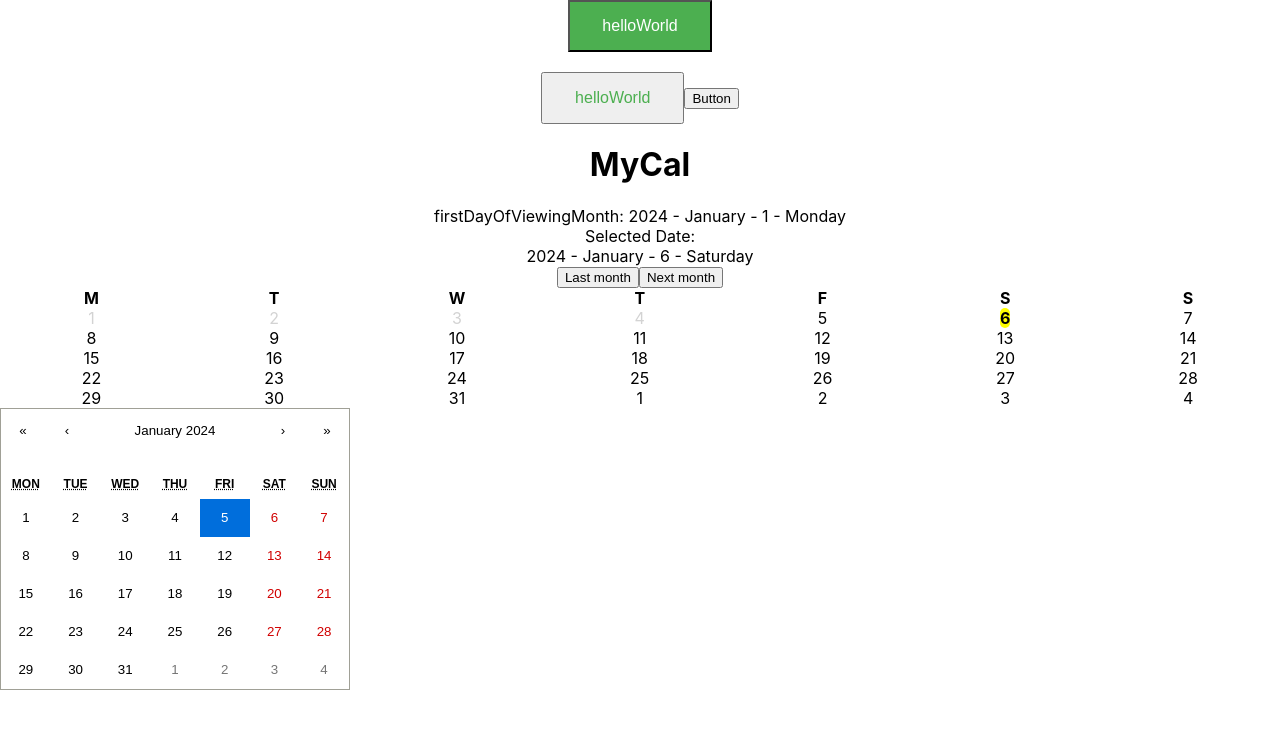
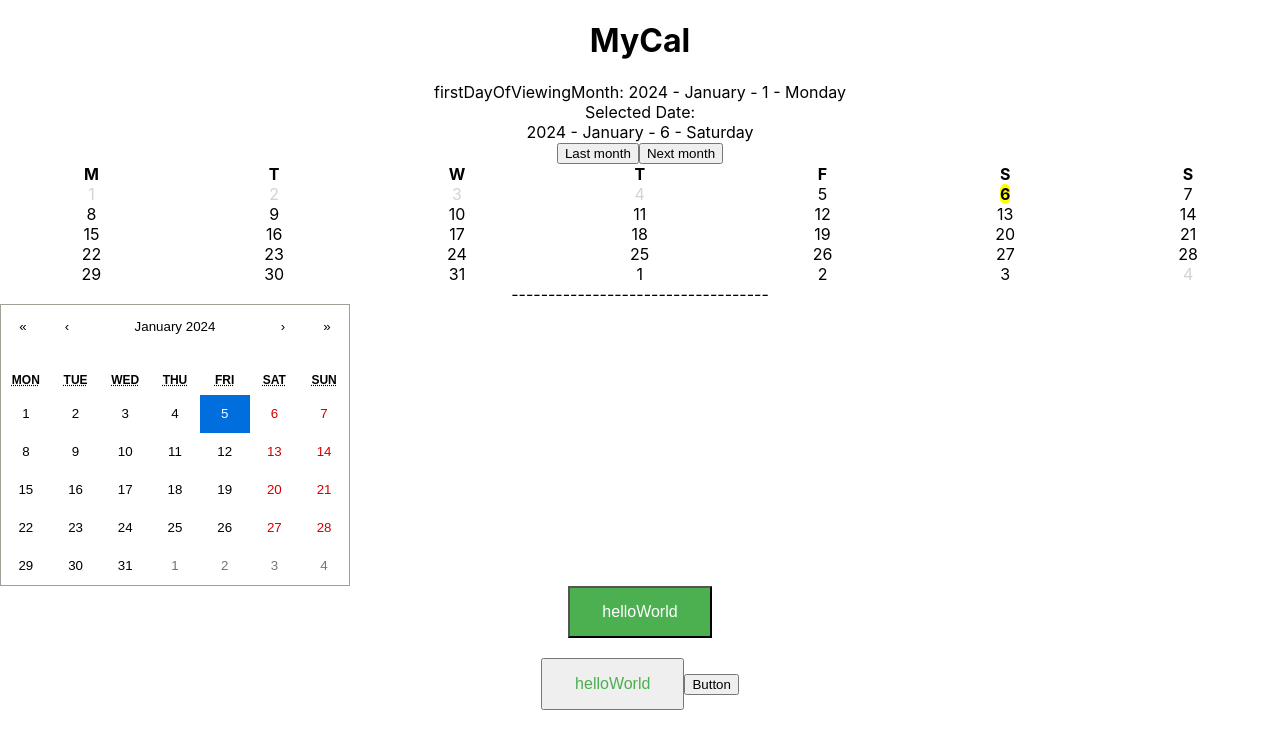
Before and after one commit to CH-coding-fire/MyCal2, a React (Create React App) app: page / in a window 1280 px wide. Shown: the top 748 px of the page. Built offline with nearby package versions, Linux system fonts and the light colour scheme.

Commit message:
fourth version, added animation, plus, ... unsure about Malay time

```diff
--- a/src/App.tsx
+++ b/src/App.tsx
@@ -7,12 +7,15 @@ import StyledButton from "./components/Buttons/Button";
 function App() {
     return (
         <div className="App">
+
+            <CalendarFutureOrder/>
+            <div>-----------------------------------</div>
+            <LibCal/>
+
             <StyledButton>helloWorld</StyledButton>
             <div><br/></div>
             <StyledButton variant='outline'>helloWorld</StyledButton>
             <button>Button</button>
-            <CalendarFutureOrder/>
-            <LibCal/>
         </div>
     );
 }
--- a/src/components/CalendarFutureOrder/CalendarFutureOrder.css
+++ b/src/components/CalendarFutureOrder/CalendarFutureOrder.css
@@ -12,3 +12,39 @@
 .title{
     font-weight: bold;
 }
+
+@keyframes swipeLeft {
+    0% { transform: translateX(0); }
+    100% { transform: translateX(-100%); }
+}
+
+@keyframes swipeRight {
+    0% { transform: translateX(0); }
+    100% { transform: translateX(100%); }
+}
+
+@keyframes incomingLeft {
+    0% { transform: translateX(100%); }
+    100% { transform: translateX(0); }
+}
+
+@keyframes incomingRight {
+    0% { transform: translateX(-100%); }
+    100% { transform: translateX(0); }
+}
+
+.animate-left {
+    animation: swipeLeft 0.125s forwards;
+}
+
+.animate-right {
+    animation: swipeRight 0.125s forwards;
+}
+
+.incoming-left {
+    animation: incomingLeft 0.125s forwards;
+}
+
+.incoming-right {
+    animation: incomingRight 0.125s forwards;
+}
--- a/src/components/CalendarFutureOrder/CalendarFutureOrder.tsx
+++ b/src/components/CalendarFutureOrder/CalendarFutureOrder.tsx
@@ -1,20 +1,21 @@
 import './CalendarFutureOrder.css'
-import {useState} from "react";
+import {useEffect, useState} from "react";
 import {getDateRange, getDayName, getNextDay} from "./services/getDateRange";
 import {DateRange} from "./services/DateRange";
 
-
 export function CalendarFutureOrder() {
-    const currentDate = new Date();
-    const firstDayOfCurrentMonth = new Date(currentDate.getFullYear(), currentDate.getMonth(), 1);
-    const [monthAndYear, setMonthAndYear] = useState<Date>(new Date(firstDayOfCurrentMonth))
+    const currentMalaysiaTime = new Date(new Date().toLocaleString("en-US", {timeZone: "Asia/Kuala_Lumpur"}));
+    const nextDayOfCurrentMalaysiaTime = getNextDay(currentMalaysiaTime)
+    // const currentDate = new Date();
+    const firstDateOfCurrentMonth = new Date(currentMalaysiaTime.getFullYear(), currentMalaysiaTime.getMonth(), 1);
+    const [monthAndYear, setMonthAndYear] = useState<Date>(new Date(firstDateOfCurrentMonth))
     const dayRange = getDateRange(monthAndYear)
-    const [selectedDate, setSelectedDate] = useState<Date | null>(getNextDay(currentDate))
+    const [selectedDate, setSelectedDate] = useState<Date | null>(nextDayOfCurrentMalaysiaTime)
     const handleSelectedDate = (dateObj: Date): void => {
         setSelectedDate(dateObj)
     }
 
-    const changeMonth = (monthDelta: number) => {
+    const changeMonth = (monthDelta: (1 | -1)) => {
         const newDate = new Date(
             monthAndYear.getFullYear(),
             monthAndYear.getMonth() + monthDelta,
@@ -23,6 +24,66 @@ export function CalendarFutureOrder() {
         setMonthAndYear(newDate);
         setSelectedDate(null)
     };
+
+
+    //start of animation
+
+    const [animation, setAnimation] = useState<string>('');
+    const [incomingAnimation, setIncomingAnimation] = useState<string>('');
+
+    let startX: number;
+    let endX: number;
+
+    const handleSwipe = (): void => {
+        const swipeDistance: number = endX - startX;
+        if (swipeDistance > 50) {
+            setAnimation('animate-right');
+            setTimeout(() => {
+                changeMonth(-1);
+                setIncomingAnimation('incoming-right');
+            }, 62.5); // Start the incoming animation earlier (half of 0.125s)
+            setTimeout(() => {
+                setAnimation('');
+                setIncomingAnimation('');
+            }, 125); // Reset animations after 0.125s
+        } else if (swipeDistance < -50) {
+            setAnimation('animate-left');
+            setTimeout(() => {
+                changeMonth(1);
+                setIncomingAnimation('incoming-left');
+            }, 62.5); // Start the incoming animation earlier
+            setTimeout(() => {
+                setAnimation('');
+                setIncomingAnimation('');
+            }, 125); // Reset animations after 0.125s
+        }
+    }
+    const handleTouchStart = (e: TouchEvent) => {
+        startX = e.touches[0].clientX;
+    }
+    const handleTouchEnd = (e: TouchEvent) => {
+        endX = e.changedTouches[0].clientX;
+        handleSwipe();
+    }
+    useEffect(() => {
+        const calendarContainer = document.getElementById('calendarContainer');
+
+        if (calendarContainer) {
+            calendarContainer.addEventListener('touchstart', handleTouchStart, false);
+            calendarContainer.addEventListener('touchend', handleTouchEnd, false);
+        }
+
+        // Cleanup function
+        return () => {
+            if (calendarContainer) {
+                calendarContainer.removeEventListener('touchstart', handleTouchStart);
+                calendarContainer.removeEventListener('touchend', handleTouchEnd);
+            }
+        }
+    }, [monthAndYear]); // Depend on monthAndYear to update event listeners when it changes
+
+    //end of animation
+
     return (
         <div>
             <h1>MyCal</h1>
@@ -36,19 +97,22 @@ export function CalendarFutureOrder() {
                     <div>
                         {selectedDate.getFullYear()} - {selectedDate.toLocaleString('default', {month: 'long'})} - {selectedDate.getDate()} - {getDayName(selectedDate)}
                     </div>
-                ):<div style={{color:"red"}}>Nothing is selected!!!</div>}
+                ) : <div style={{color: "red"}}>Nothing is selected!!!</div>}
             </div>
 
 
             <button onClick={() => changeMonth(-1)}>Last month</button>
             <button onClick={() => changeMonth(1)}>Next month</button>
 
-            <DateRange
-                dayRange={dayRange}
-                selectedDate={selectedDate}
-                handleSelectedDate={handleSelectedDate}
-                currentDate={currentDate}
-            />
+            <div id={"calendarContainer"} className={`${animation} ${incomingAnimation}`}>
+                <DateRange
+                    dayRange={dayRange}
+                    selectedDate={selectedDate}
+                    handleSelectedDate={handleSelectedDate}
+                    currentDate={currentMalaysiaTime}
+                />
+            </div>
+
         </div>
     )
 }
--- a/src/components/CalendarFutureOrder/services/DateRange.tsx
+++ b/src/components/CalendarFutureOrder/services/DateRange.tsx
@@ -1,6 +1,6 @@
 import {isSameDate} from "./isSameDate";
 import "./DateRange.css"
-import {isWithinCurrentOrNext30Days} from "./isWithinCurrentOrNext30Days";
+import {isWithinExpiryRange} from "./isWithinExpiryRange";
 
 export function DateRange(props: {
     dayRange: Date[],
@@ -24,12 +24,12 @@ export function DateRange(props: {
                         className={`item `}
                         key={index}
                         onClick={() => {
-                            if (isWithinCurrentOrNext30Days(item, props.currentDate)) {
+                            if (isWithinExpiryRange(item, props.currentDate)) {
                                 props.handleSelectedDate(item);
                             }
                         }}
                     >
-                        <span className={`${isSelectedDate ? 'selectedDate' : ''} ${isWithinCurrentOrNext30Days(item, props.currentDate) ? "" : "outOfRange"}`}>
+                        <span className={`${isSelectedDate ? 'selectedDate' : ''} ${isWithinExpiryRange(item, props.currentDate) ? "" : "outOfRange"}`}>
                         {item.getDate()}
                         </span>
                     </div>
--- a/src/components/CalendarFutureOrder/services/isWithinCurrentOrNext30Days.ts
+++ /dev/null
@@ -1,6 +0,0 @@
-export function isWithinCurrentOrNext30Days(date: Date, currentDate: Date): boolean {
-    let currentDateMidnight = new Date(currentDate.getFullYear(), currentDate.getMonth(), currentDate.getDate());
-    let inputDateMidnight = new Date(date.getFullYear(), date.getMonth(), date.getDate());
-    let dateAfter30Days = new Date(currentDateMidnight.getFullYear(), currentDateMidnight.getMonth(), currentDateMidnight.getDate() + 30);
-    return inputDateMidnight >= currentDateMidnight && inputDateMidnight <= dateAfter30Days;
-}
--- /dev/null
+++ b/src/components/CalendarFutureOrder/services/isWithinExpiryRange.ts
@@ -0,0 +1,12 @@
+import {EXPIRY_DAYS_RANGE_T_PLUS_29} from "../../../constants/futureCalendar.constant";
+
+export function isWithinExpiryRange(date: Date, currentDate: Date): boolean {
+    const currentDateMidnight = new Date(currentDate.getFullYear(), currentDate.getMonth(), currentDate.getDate());
+    const inputDateMidnight = new Date(date.getFullYear(), date.getMonth(), date.getDate());
+    const dateAfterCertainDays = new Date(
+        currentDateMidnight.getFullYear(),
+        currentDateMidnight.getMonth(),
+        currentDateMidnight.getDate() + EXPIRY_DAYS_RANGE_T_PLUS_29
+    );
+    return inputDateMidnight >= currentDateMidnight && inputDateMidnight <= dateAfterCertainDays;
+}
--- /dev/null
+++ b/src/constants/futureCalendar.constant.ts
@@ -0,0 +1,2 @@
+export const EXPIRY_DAYS_RANGE_T_PLUS_29 = 29; //which means the expiry range is today + next 29 days, total 30 days
+export const EXPIRY_DAYS_RANGE_T_PLUS_30 = 30; //which means the expiry range is today + next 30 days, total 31 days
--- a/src/index.tsx
+++ b/src/index.tsx
@@ -8,9 +8,7 @@ const root = ReactDOM.createRoot(
   document.getElementById('root') as HTMLElement
 );
 root.render(
-  <React.StrictMode>
     <App />
-  </React.StrictMode>
 );
 
 // If you want to start measuring performance in your app, pass a function
```
